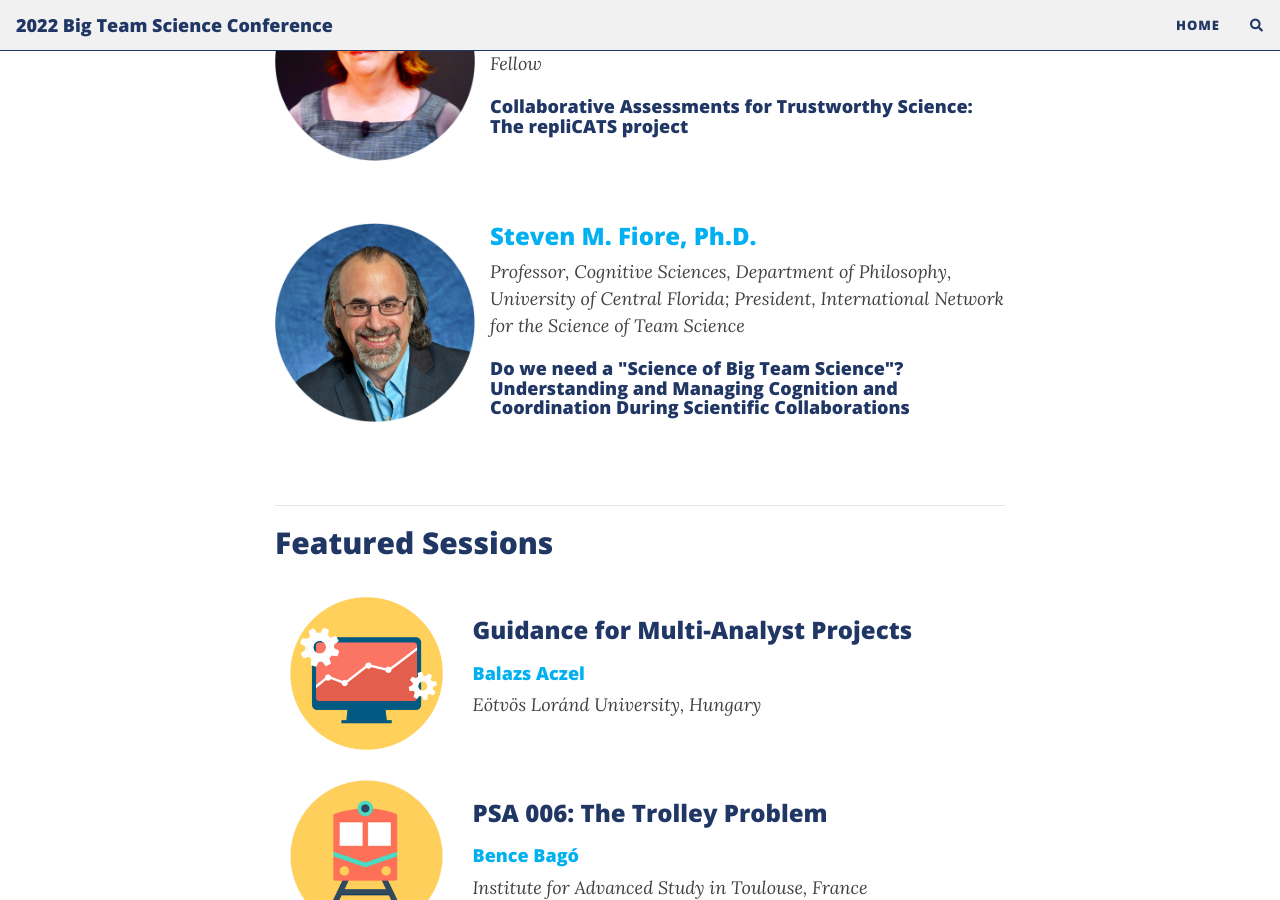
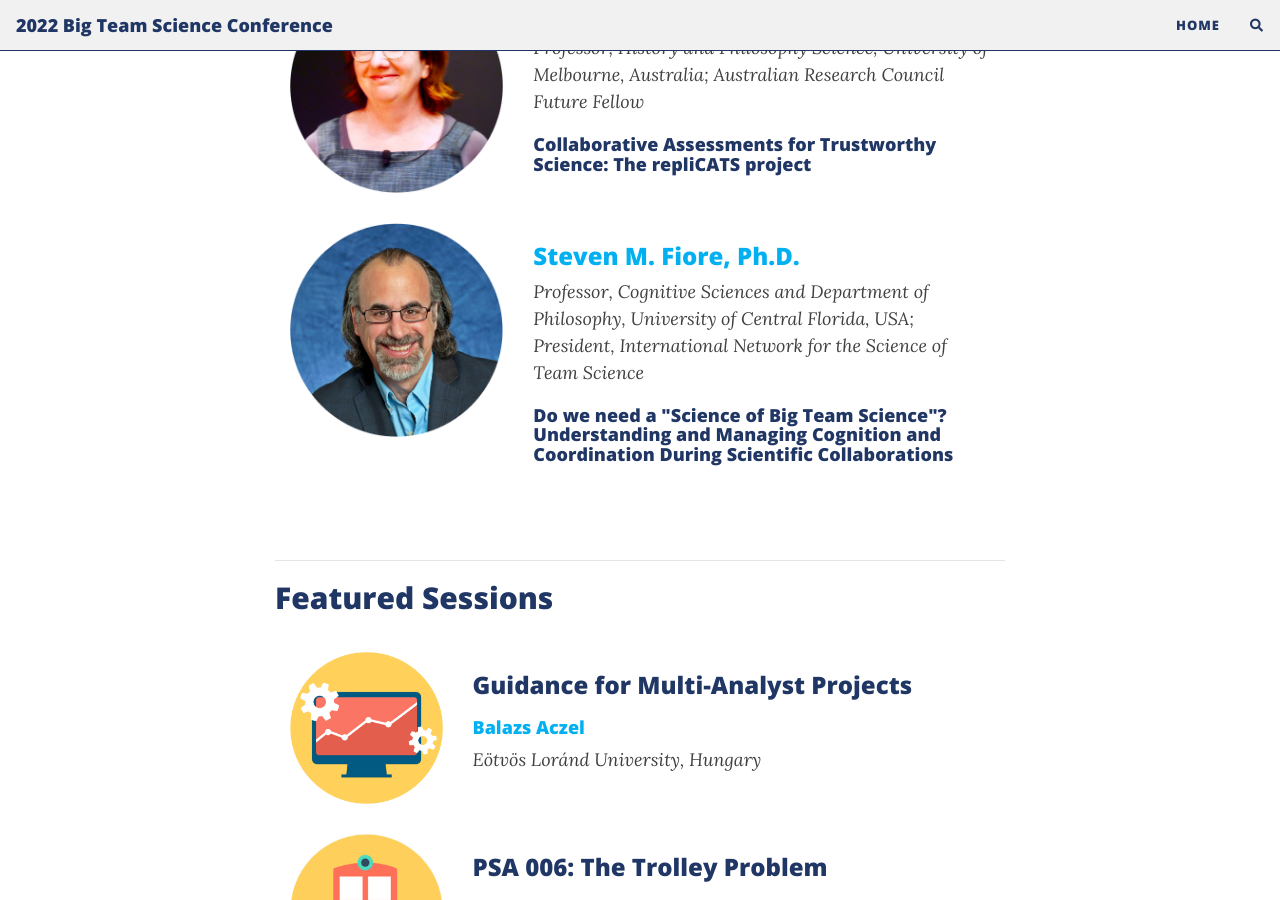
Before and after one commit to bigteamscienceconference/bigteamscienceconference.github.io, a Jekyll site: the page built from program.md, in a window 1280 px wide and 900 px high, scrolled down 545 px. Built offline with Jekyll 4.4.1, drawn with Linux system fonts in a browser that asks for light colours; nearby versions of some CDN libraries; comment, search, counter and statistics services are not loaded.

Commit message:
update from main

```diff
--- a/program.md
+++ b/program.md
@@ -13,17 +13,38 @@ title: program
 ## Keynote Speakers
 
 <section>
-  <a href="https://findanexpert.unimelb.edu.au/profile/3224-fiona-fidler#"><img src="/assets/img/FidlerHeadshot.png" alt="Fiona Fidler, Ph.D." width="200" height="200" style="float: left; margin-right: 15px;"></a>
-  <h3><a href="https://findanexpert.unimelb.edu.au/profile/3224-fiona-fidler#">Fiona Fidler, Ph.D.</a></h3>
-  <i>Professor, History and Philosophy Science, University of Melbourne, Australia; Australian Research Council Future Fellow</i>
-  <h4>Collaborative Assessments for Trustworthy Science: The repliCATS project</h4>
-</section>
-<br>
-<section>
-  <a href="https://csl.ist.ucf.edu/People"><img src="/assets/img/FioreHeadshot.png" alt="Steven M. Fiore, Ph.D." width="200" height="200" style="float: left; margin-right: 15px;"></a>
-  <h3><a href="https://csl.ist.ucf.edu/People">Steven M. Fiore, Ph.D.</a></h3>
-  <i>Professor, Cognitive Sciences, Department of Philosophy, University of Central Florida; President, International Network for the Science of Team Science</i>
-  <h4>Do we need a "Science of Big Team Science"?  Understanding and Managing Cognition and Coordination During Scientific Collaborations</h4>
+  <div class="container">
+    <div class="row">
+      <div class="col-sm-12">
+        <p>    </p>
+      </div>
+    </div>
+    <div class="row">
+      <div class="col-sm-4 col-xs-6">
+        <a href="https://findanexpert.unimelb.edu.au/profile/3224-fiona-fidler#"><img src="/assets/img/FidlerHeadshot.png" alt="Fiona Fidler, Ph.D."></a>
+      </div>
+      <div class="col-sm-8">
+        <h3><a href="https://findanexpert.unimelb.edu.au/profile/3224-fiona-fidler#">Fiona Fidler, Ph.D.</a></h3>
+        <i>Professor, History and Philosophy Science, University of Melbourne, Australia; Australian Research Council Future Fellow</i>
+        <h4>Collaborative Assessments for Trustworthy Science: The repliCATS project</h4>
+      </div>
+    </div>
+    <div class="row">
+      <div class="col-sm-12">
+        <p>    </p>
+      </div>
+    </div>
+    <div class="row">
+      <div class="col-sm-4 col-xs-6">
+        <a href="https://csl.ist.ucf.edu/People"><img src="/assets/img/FioreHeadshot.png" alt="Steven M. Fiore, Ph.D."></a>
+      </div>
+      <div class="col-sm-8">
+        <h3><a href="https://csl.ist.ucf.edu/People">Steven M. Fiore, Ph.D.</a></h3>
+        <i>Professor, Cognitive Sciences and Department of Philosophy, University of Central Florida, USA; President, International Network for the Science of Team Science</i>
+        <h4>Do we need a "Science of Big Team Science"?  Understanding and Managing Cognition and Coordination During Scientific Collaborations</h4>
+      </div>
+    </div>
+  </div>
 </section>
 <br>
 
```
